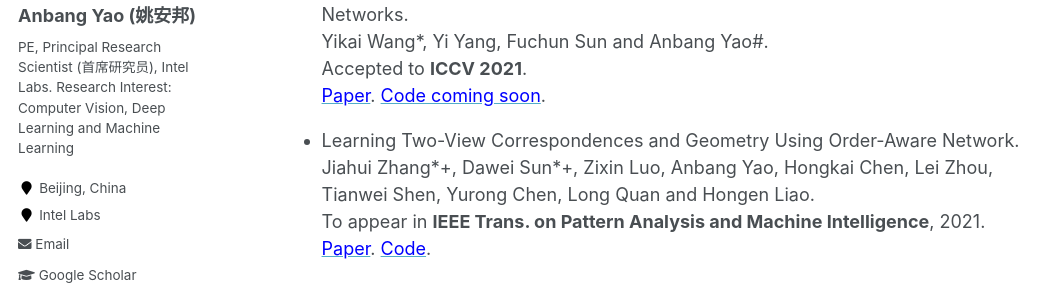
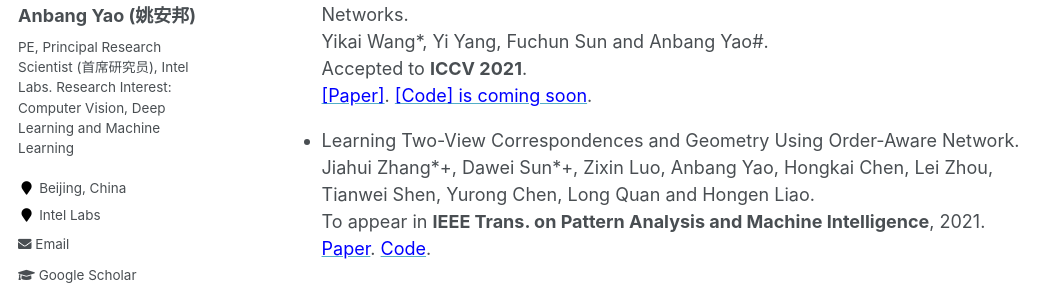
Before and after one commit to YaoAnbang/YaoAnbang.github.io, a Jekyll site: the page built from _pages/about.md, in a window 1280 px wide and 900 px high, scrolled down 1478 px. Shown: the part 175-460 px from the top of the window, without its empty margins (0-1064 px from the left). Built offline with Jekyll 4.4.1, drawn with Linux system fonts in a browser that asks for light colours.

Commit message:
Update about.md

```diff
--- a/_pages/about.md
+++ b/_pages/about.md
@@ -45,7 +45,7 @@ Selected Publications
 **2021**
 
 <!-- <blockquote> -->
-+ Sub-bit Neural Networks: Learning to Compress and Accelerate Binary Neural Networks.<br> Yikai Wang\*, Yi Yang, Fuchun Sun and Anbang Yao\#.<br> Accepted to **ICCV 2021**.<br> [<font color="blue">Paper</font>](https://yaoanbang.github.io/). [<font color="blue">Code coming soon</font>](https://yaoanbang.github.io/).<br>
++ Sub-bit Neural Networks: Learning to Compress and Accelerate Binary Neural Networks.<br> Yikai Wang\*, Yi Yang, Fuchun Sun and Anbang Yao\#.<br> Accepted to **ICCV 2021**.<br> [<font color="blue">[Paper]</font>](https://yaoanbang.github.io/). [<font color="blue">[Code] is coming soon</font>](https://yaoanbang.github.io/).<br>
 <!--</blockquote> -->
 
 <!-- <blockquote> -->
```
